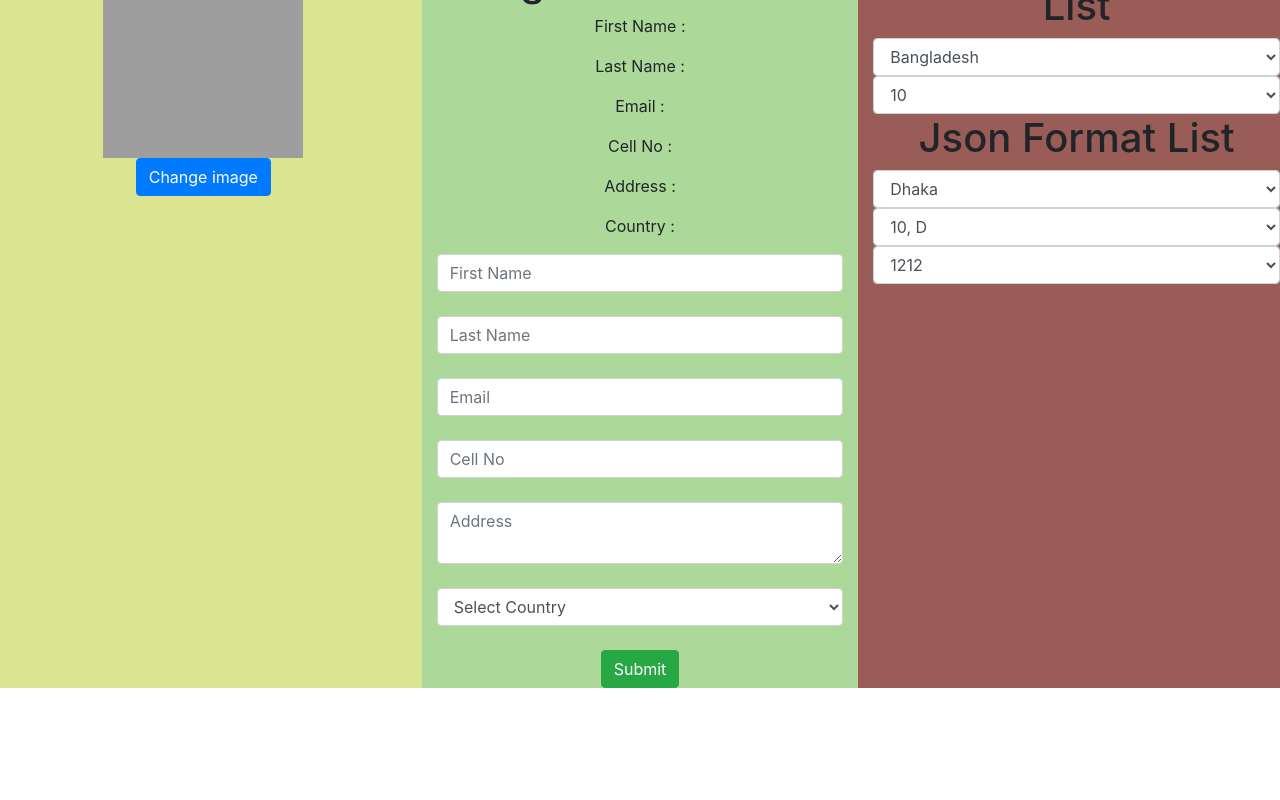
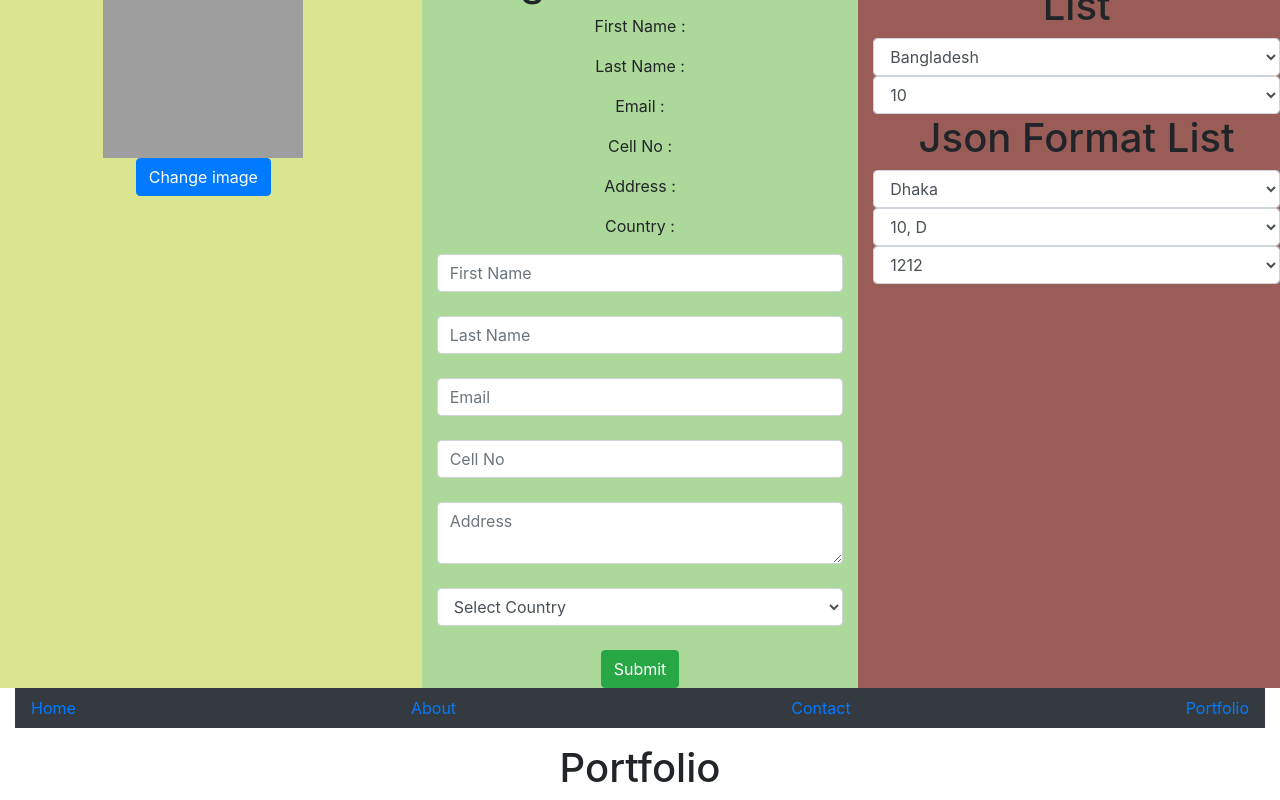
Before and after one commit to emranhos1/BASIC-REACT-COMP, a React (Create React App) app: page /portfolio in a window 1280 px wide. Shown: the part 423-1223 px from the top of the page. Before the commit the page ends 1111 px from the top, so only its background shows below. Built offline with nearby package versions, Linux system fonts and the light colour scheme; grey boxes are pictures that could not be loaded.

Commit message:
Add routing

```diff
--- a/package.json
+++ b/package.json
@@ -9,6 +9,7 @@
     "bootstrap": "^4.6.0",
     "react": "^17.0.1",
     "react-dom": "^17.0.1",
+    "react-router-dom": "^5.2.0",
     "react-scripts": "4.0.1",
     "web-vitals": "^0.2.4"
   },
--- a/src/App/App.js
+++ b/src/App/App.js
@@ -23,6 +23,7 @@ import FindDOMNode from '../Components/ReactDOM/FindDOMNode/FindDOMNode';
 import Signup from '../Components/Form/Signup';
 import List from '../Components/List/List';
 import JsonFormatList from '../Components/List/JsonFormatList';
+import RouterMain from '../Components/Route/Router/RouterMain';
 
 function App() {
     return (
@@ -71,6 +72,10 @@ function App() {
                     <JsonFormatList></JsonFormatList>
                 </div>
             </div>
+
+            <div>
+                <RouterMain></RouterMain>
+            </div>
         </div>
   );
 }
--- /dev/null
+++ b/src/Components/Route/Router/RouterMain.js
@@ -0,0 +1,31 @@
+import React, { Component } from 'react';
+import { Link, Route, BrowserRouter as Router } from 'react-router-dom';
+import About from '../pages/About';
+import Contact from '../pages/Contact';
+import Home from '../pages/Home';
+import Portfolio from '../pages/Portfolio';
+
+class RouterMain extends Component {
+    render() {
+        return (
+            <div className='col-md-12'>
+                <Router>
+                        <ul className='navbar navbar-dark bg-dark'>
+                            <Link to='/'>Home</Link>
+                            <Link to='/about'>About</Link>
+                            <Link to='/contact'>Contact</Link>
+                            <Link to='/portfolio'>Portfolio</Link>
+                        </ul>
+
+                        <Route exact path="/"          component={Home}/>
+                        <Route exact path="/about"     component={About}/>
+                        <Route exact path="/contact"   component={Contact}/>
+                        <Route exact path="/portfolio" component={Portfolio}/>
+
+                </Router>
+            </div>
+        );
+    }
+}
+
+export default RouterMain;
--- /dev/null
+++ b/src/Components/Route/pages/About.js
@@ -0,0 +1,13 @@
+import React, { Component } from 'react';
+
+class About extends Component {
+    render() {
+        return (
+            <div>
+                <h1>About</h1>
+            </div>
+        );
+    }
+}
+
+export default About;
--- /dev/null
+++ b/src/Components/Route/pages/Contact.js
@@ -0,0 +1,13 @@
+import React, { Component } from 'react';
+
+class Contact extends Component {
+    render() {
+        return (
+            <div>
+                <h1>Contact</h1>
+            </div>
+        );
+    }
+}
+
+export default Contact;
--- /dev/null
+++ b/src/Components/Route/pages/Home.js
@@ -0,0 +1,13 @@
+import React, { Component } from 'react';
+
+class Home extends Component {
+    render() {
+        return (
+            <div>
+                <h1>Home</h1>
+            </div>
+        );
+    }
+}
+
+export default Home;
--- /dev/null
+++ b/src/Components/Route/pages/Portfolio.js
@@ -0,0 +1,13 @@
+import React, { Component } from 'react';
+
+class Portfolio extends Component {
+    render() {
+        return (
+            <div>
+                <h1>Portfolio</h1>
+            </div>
+        );
+    }
+}
+
+export default Portfolio;
```
Also changed, not shown: 2 other files (tests, documents, lock files or other folders).
